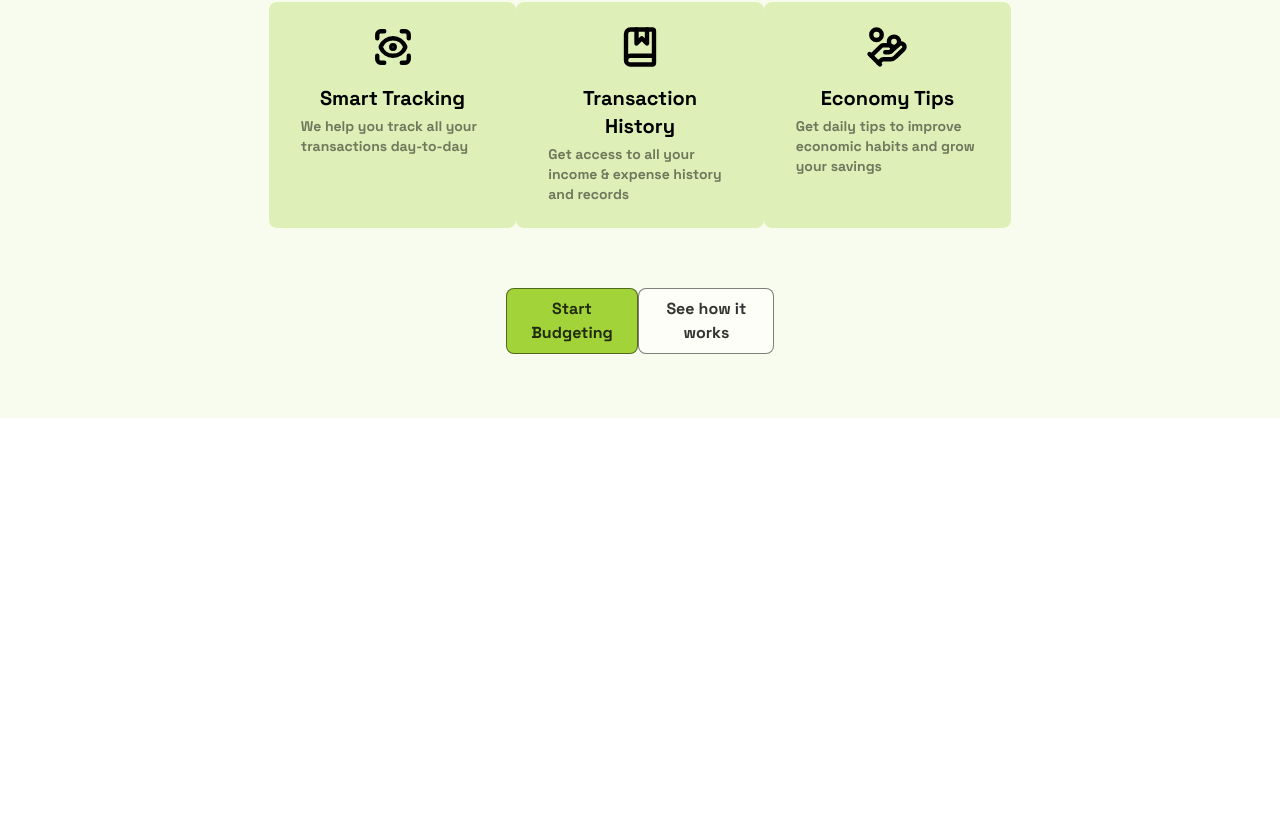
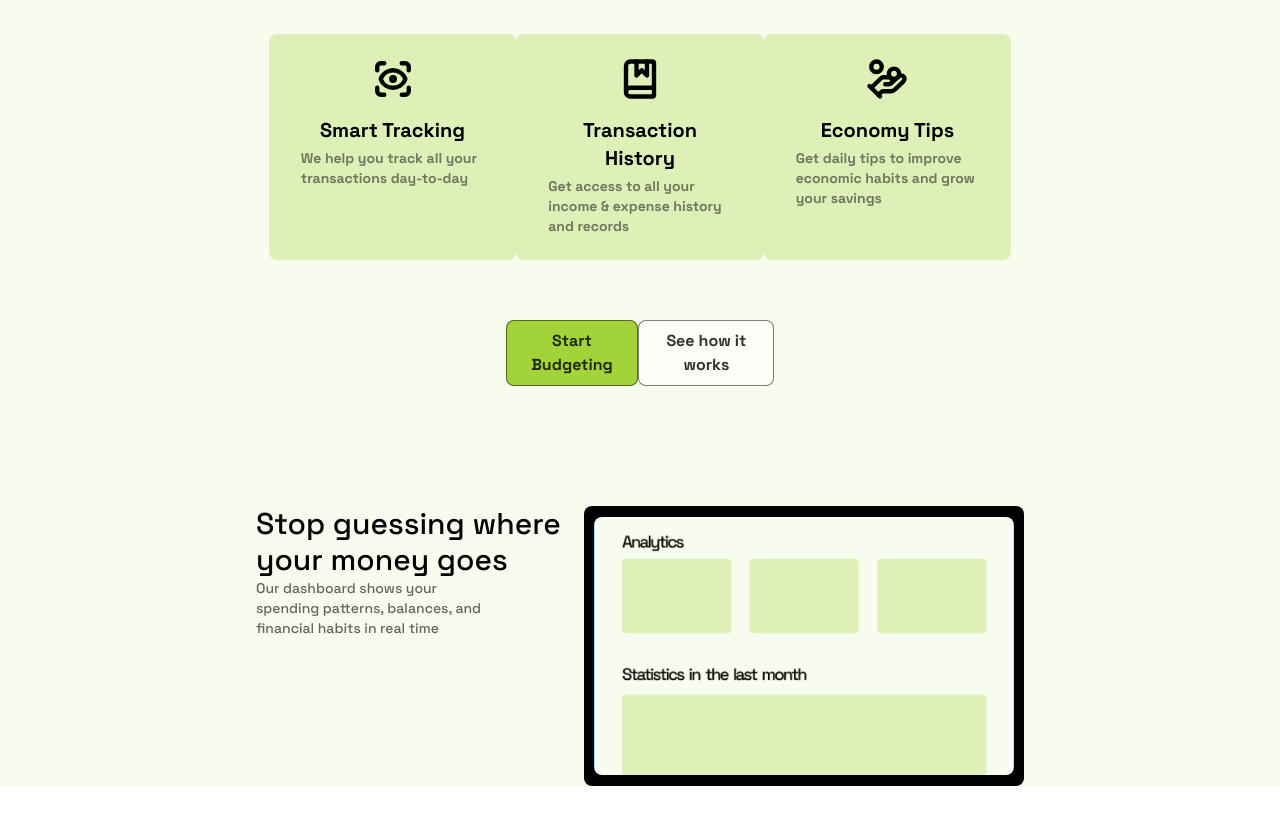
Before and after one commit to mgalen007/Aura, a React app in the folder frontend/: page / in a window 1280 px wide. Shown: the part 382-1206 px from the top of the page. Before the commit the page ends 800 px from the top, so only its background shows below. Built offline with nearby package versions, Linux system fonts and the light colour scheme; the HTML template or start-up script is replaced by a standard one; a web font is replaced by a local one.

Commit message:
Added device demo

```diff
--- a/frontend/src/landing/Landing.tsx
+++ b/frontend/src/landing/Landing.tsx
@@ -4,6 +4,7 @@ import Title from './components/Title.tsx'
 import FeatureCard from './components/FeatureCard.tsx'
 import type { IconName } from './components/FeatureCard.tsx'
 import Button from './components/Button.tsx'
+import dashboardImage from '../assets/dashboard-preview.png'
 
 interface Feature {
     title: string,
@@ -32,13 +33,13 @@ const features: Feature[] = [
 function LandingPage() {
     return (
         <div
-            className="bg-[#F8FCEF] fixed top-0 w-full h-full"
+            className="bg-[#F8FCEF] w-full"
         >
             <Navbar
                 sections={['Home', 'About Us', 'Services', 'Contact']}
             />
             <section
-                className="mb-18 mt-36 text-center"
+                className="mb-18 mt-26 text-center"
             >
                 <Title
                     heading="Your money, simplified."
@@ -86,6 +87,38 @@ function LandingPage() {
                     text="See how it works"
                 />
             </section>
+            <section
+                className="w-[60%] mx-auto mt-30 mb-10 flex justify-between"
+            >
+                <div
+                    className="w-[40%]"
+                >
+                    <h2
+                        className="font-medium text-3xl"
+                    >
+                        Stop guessing where your money goes
+                    </h2>
+                    <h4
+                        className="text-black/60 font-medium text-sm w-[75%]"
+                    >
+                        Our dashboard shows your spending patterns, balances, and financial habits in real time
+                    </h4>
+                </div>
+                <div>
+                    <div
+                        className="bg-black w-[440px] h-[280px] rounded-lg flex items-center justify-center"
+                    >
+                        <div>
+                            <img
+                                src={dashboardImage}
+                                width={420}
+                                className="rounded-lg"
+                            >
+                            </img>
+                        </div>
+                    </div>
+                </div>
+            </section>
         </div>
     )
 }
--- a/frontend/src/landing/components/Navbar.tsx
+++ b/frontend/src/landing/components/Navbar.tsx
@@ -6,7 +6,7 @@ interface NavbarProps {
 function Navbar({ sections }: NavbarProps) {
     return (
         <nav
-            className="bg-[#F8FCEF] h-18 flex justify-between py-2 px-6 items-center shadow-sm border border-[#000]/30 fixed top-0 w-full"
+            className="bg-[#F8FCEF] h-18 flex justify-between py-2 px-6 items-center shadow-sm border border-[#000]/30"
         >
             <section>
                 <h2
```
Also changed, not shown: frontend/src/assets/dashboard-preview.png (added).
